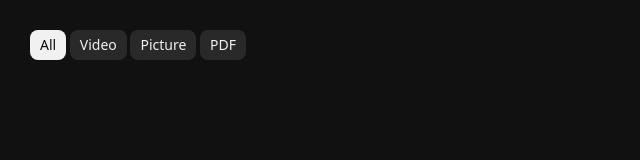
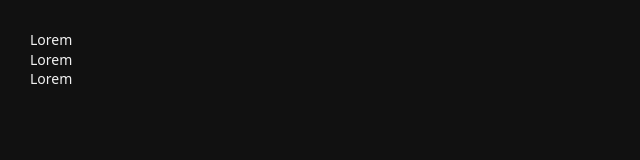
Before and after one commit to CodeWithFED/Youtube, a website: page src/index.html in a window 1280 px wide. Shown: the whole page, without its empty margins (0-640 px from the left). Drawn offline with nearby package versions, Linux system fonts and the light colour scheme.

Commit message:
defining styles for lists.

```diff
--- a/src/css/style.css
+++ b/src/css/style.css
@@ -77,3 +77,19 @@ a {
     background: var(--color-hovered);
     color: var(--color-heading-dark);
 }
+
+/* List */
+.list {
+    color: var(--color-heading-light);
+    list-style: none;
+    padding-left: 0;
+}
+
+.list--inline .list__item {
+    display: inline-block;
+    margin-right: 1rem;
+}
+
+.list__item {
+    margin-right: .5rem;
+}
--- a/src/index.html
+++ b/src/index.html
@@ -8,9 +8,10 @@
     <title>Youtube</title>
   </head>
   <body style="margin: 3rem">
-    <span class="badge badge--dark badge--light">All</span>
-    <span class="badge badge--dark">Video</span>
-    <span class="badge badge--dark">Picture</span>
-    <span class="badge badge--dark"><a href="#">PDF</a></span>
+    <ul class="list">
+      <li class="list__item">Lorem</li>
+      <li class="list__item">Lorem</li>
+      <li class="list__item">Lorem</li>
+    </ul>
   </body>
 </html>
```
